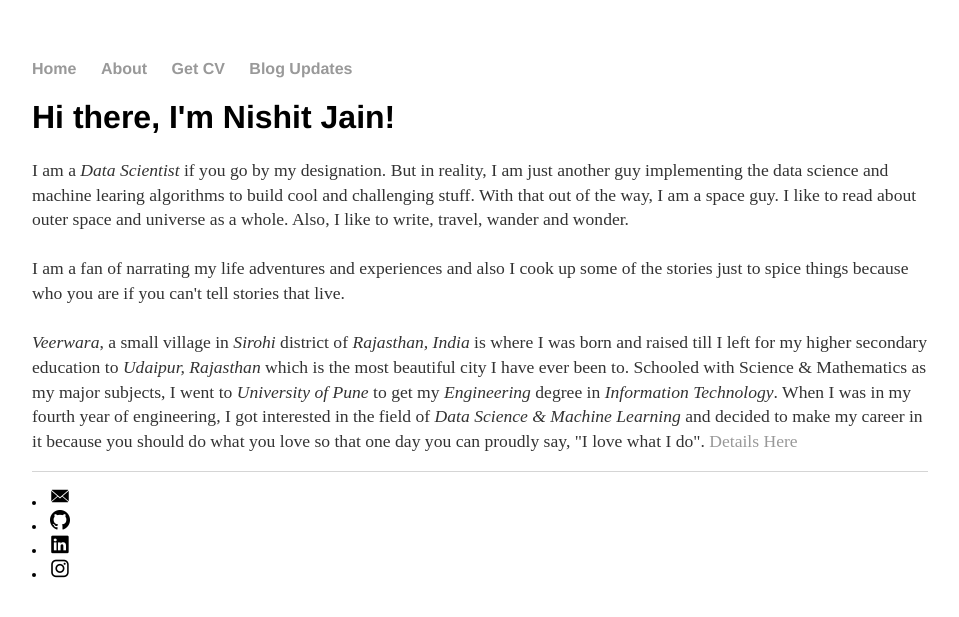
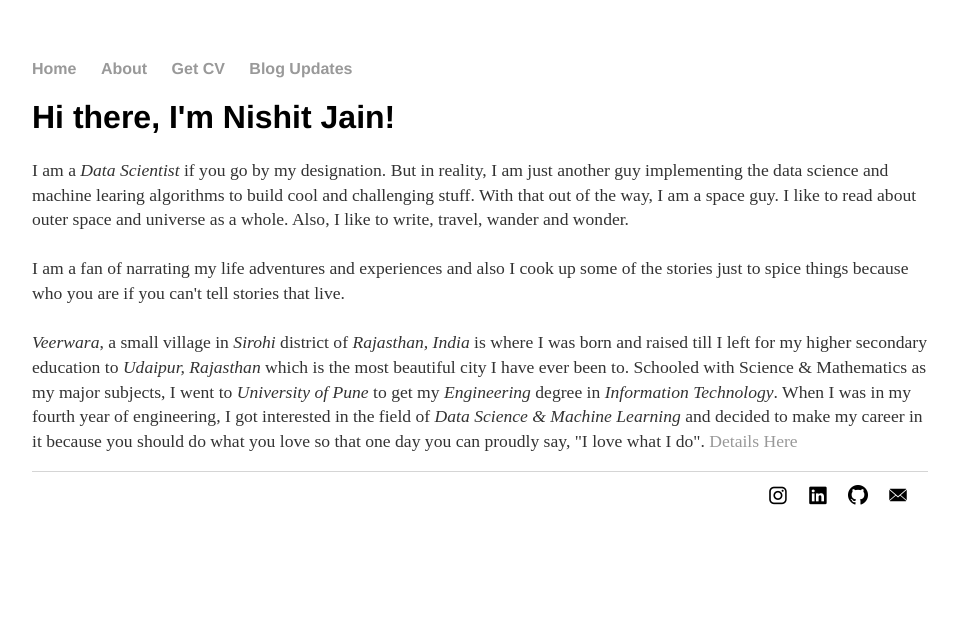
Before and after one commit to nishitjain/nishitjain.github.io, a Jekyll site: the page built from index.html, in a window 1280 px wide. Shown: the top 617 px of the page, without its empty margins (160-1119 px from the left). Built offline with Jekyll 4.4.1, drawn with Linux system fonts in a browser that asks for light colours.

Commit message:
Update default.html

```diff
--- a/_layouts/default.html
+++ b/_layouts/default.html
@@ -20,12 +20,11 @@
 
 			</div><!-- /.container -->
 			<footer>
-				<p class="alignleft>&copy; <em>Nishit Jain</em> 2020</p>
-    				<ul class="alignright">
-	        			<li><a href="mailto:nishhit777@gmail.com"><img src="/resources/mail.png" alt="Mail" height="20px" width="20px"></a></li>
-	        			<li><a href="https://github.com/nishitjain"><img src="/resources/github.png" alt="Github" height="20px" width="20px"></a></li>
-					<li><a href="https://linkedin.com/in/nishhit-jain"><img src="/resources/linkedin.png" alt="LinkedIn" height="20px" width="20px"></a></li>
-					<li><a href="https://instagram.com/nishitchauhan/"><img src="/resources/instagram.png" alt="Instagram" height="20px" width="20px"></a></li>
+    				<ul>
+	        			<li class="alignright"><a href="mailto:nishhit777@gmail.com"><img src="/resources/mail.png" alt="Mail" height="20px" width="20px"></a></li>
+	        			<li class="alignright"><a href="https://github.com/nishitjain"><img src="/resources/github.png" alt="Github" height="20px" width="20px"></a></li>
+					<li class="alignright"><a href="https://linkedin.com/in/nishhit-jain"><img src="/resources/linkedin.png" alt="LinkedIn" height="20px" width="20px"></a></li>
+					<li class="alignright"><a href="https://instagram.com/nishitchauhan/"><img src="/resources/instagram.png" alt="Instagram" height="20px" width="20px"></a></li>
 				</ul>
 				<div style="clear: both;"></div>
 			</footer>
```
